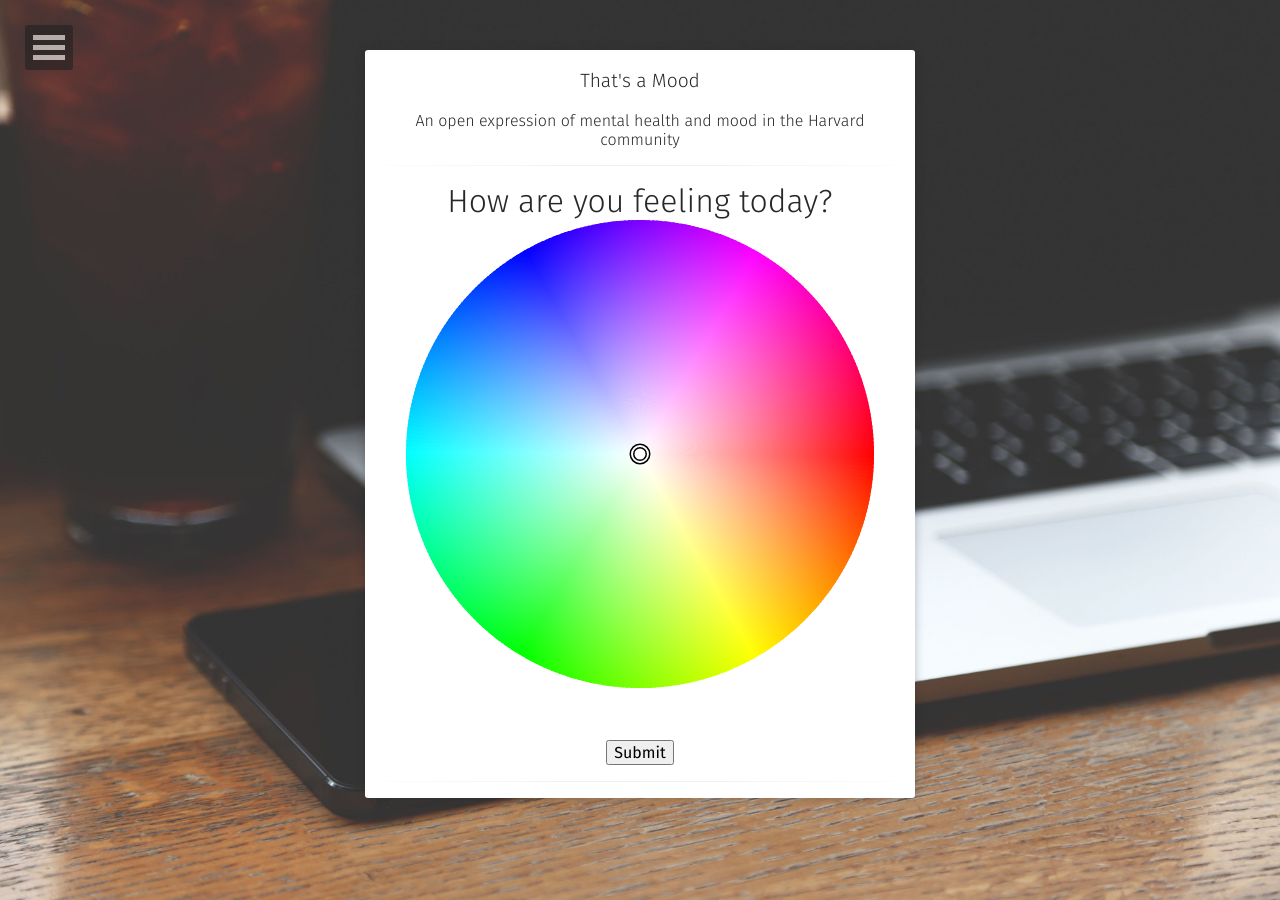
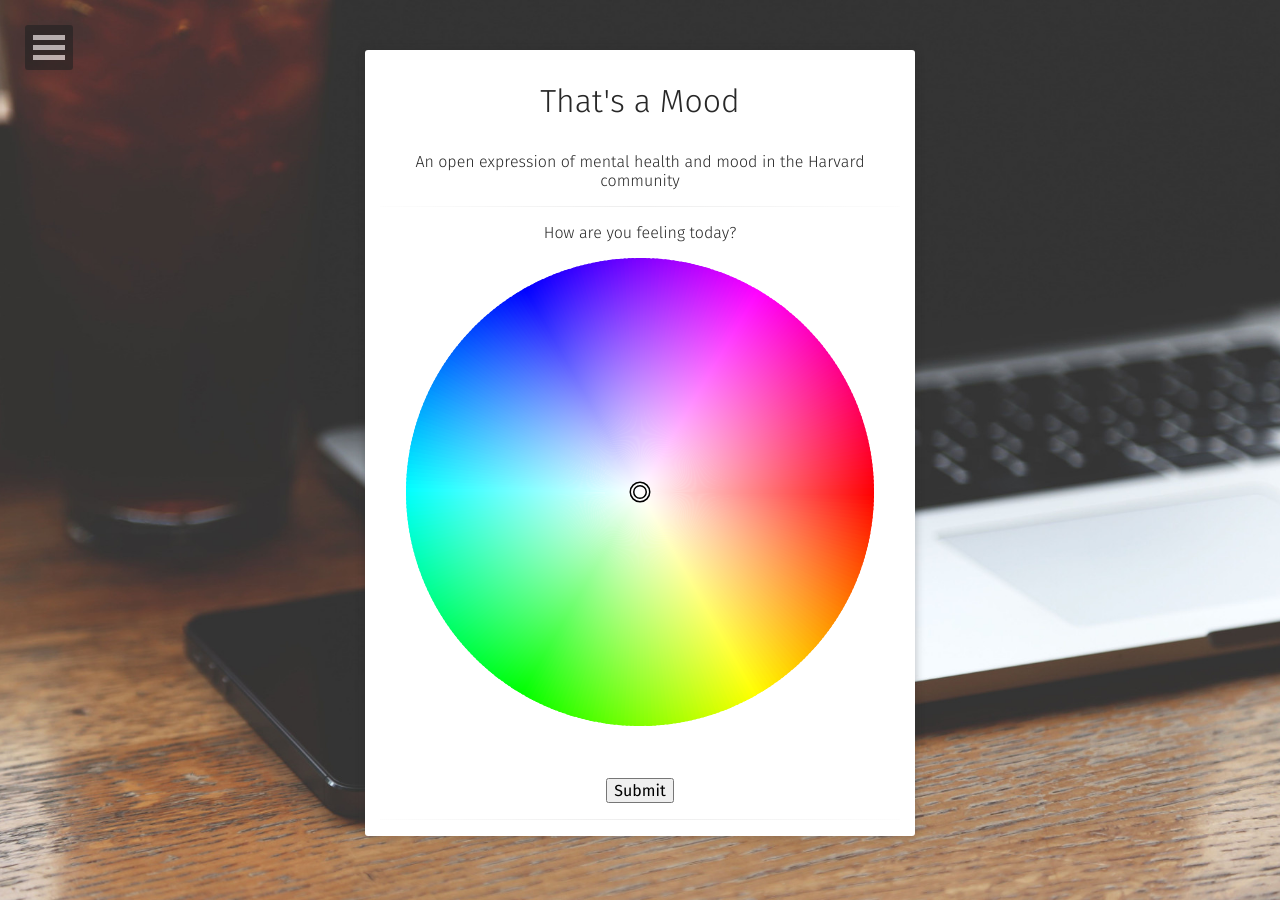
Before and after one commit to annawang7/cs50-final-proj, a Jekyll site: the page built from index.md, in a window 1280 px wide. Built offline with Jekyll 4.4.1, drawn with Linux system fonts in a browser that asks for light colours; some web fonts are replaced.

Commit message:
style updates

```diff
--- a/_layouts/home.html
+++ b/_layouts/home.html
@@ -17,7 +17,7 @@ layout: compress
             <div class="row">
                 <h3 class="title">
                     <a class="zoombtn" href="{{ site.url }}">
-                        <p style="font-size:1.2rem;font-weight:300">{{ site.title }}</p>
+                        <p style="font-size:2rem;font-weight:300">{{ site.title }}</p>
                     </a>
                 </h3>
                 <h3 class="title">
@@ -26,11 +26,8 @@ layout: compress
                     </a>
                 </h3>
                 <hr class="hr-line">
-                <form id="test-form">
-                    <div class="mood">
-                        <label style="font-size:2rem;font-weight:300">How are you feeling today?</label>
-                        <br>
-                    </div>
+                <form id="mood-form">
+                    <h3 style="font-size:1rem;font-weight:300">How are you feeling today?</h3>
                     <div id="color-picker-container"></div>
                     <div>
                         <button type="submit" id="submit-form">Submit</button>
@@ -44,8 +41,11 @@ layout: compress
 </body>
 </html>
 <script>
-    var demoColorPicker = new iro.ColorPicker("#color-picker-container");
-    var $form = $('form#test-form');
+    var $form = $('form#mood-form');
+    var test = $form.width();
+    console.log(test);
+    var demoColorPicker = new iro.ColorPicker("#color-picker-container", {width:test, height:test});
+
     var url = 'https://script.google.com/macros/s/AKfycbyRrHKpPuL_-3z2c8Tc0tsx0cYymqCmTAS6i-5x7Upli0JMa3w/exec';
     $('#submit-form').on('click', function(e) {
         e.preventDefault();
@@ -56,5 +56,6 @@ layout: compress
             data: demoColorPicker.color.rgb
         });
         console.log(demoColorPicker.color.rgb);
+        $form.replaceWith('<div>Thanks for sharing and contributing to an open community here at Harvard.</div> <a class="zoombtn" href="{{ site.url }}">Return to Home</a>');
     })
 </script>
--- a/_sass/site.scss
+++ b/_sass/site.scss
@@ -63,7 +63,7 @@ body {
 	align-items: center;
 }
 .container {
-	width: 80%;
+	width: 100%;
 	max-width: 550px;
 	padding-right: 15px;
 	padding-left: 15px;
@@ -75,7 +75,7 @@ body {
 	box-shadow: 0 0 10px 0 rgba($color_shark,0.3);
 	@include transition(.5s);
 	@media #{$medium} {
-		width: 80%;
+		width: 100%;
 	}
 }
 .row {
@@ -187,3 +187,9 @@ header .entry-meta {
 	visibility: hidden;
 	pointer-events: none;
 }
+.wrapper svg {
+	margin: 0 auto;
+}
+#color-picker-container > svg {
+    margin: 0 auto;
+}
```
Also changed, not shown: 3 other files.
